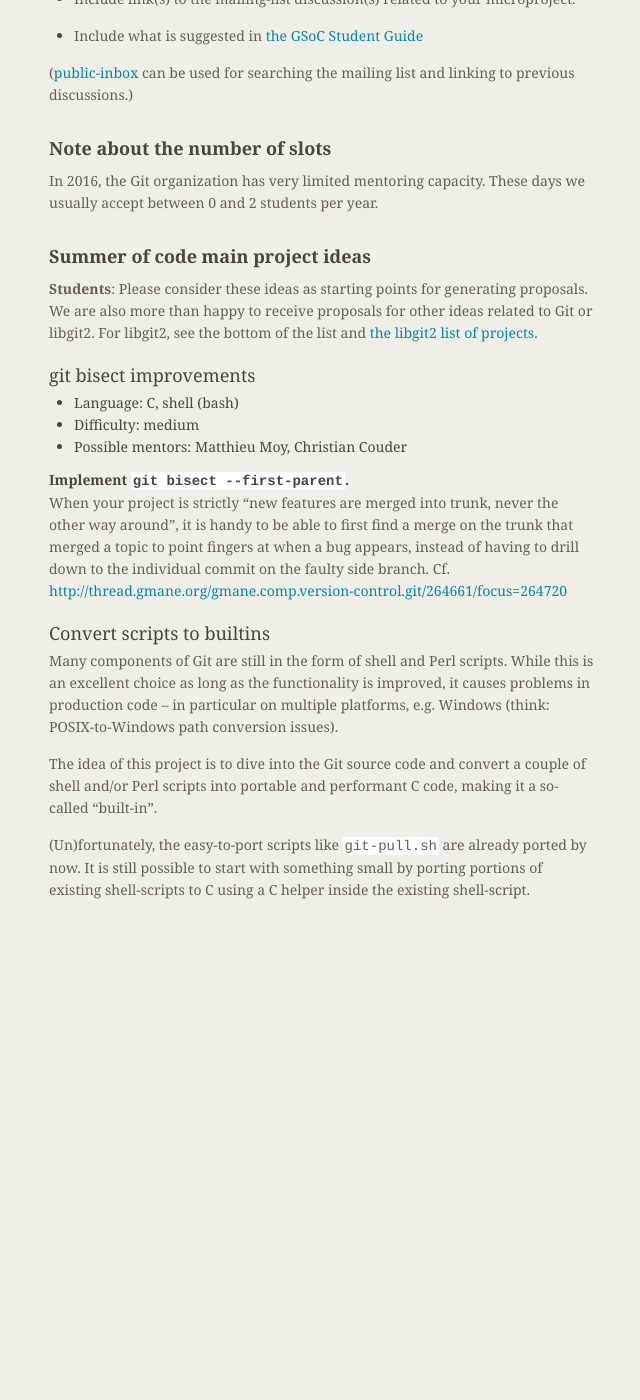
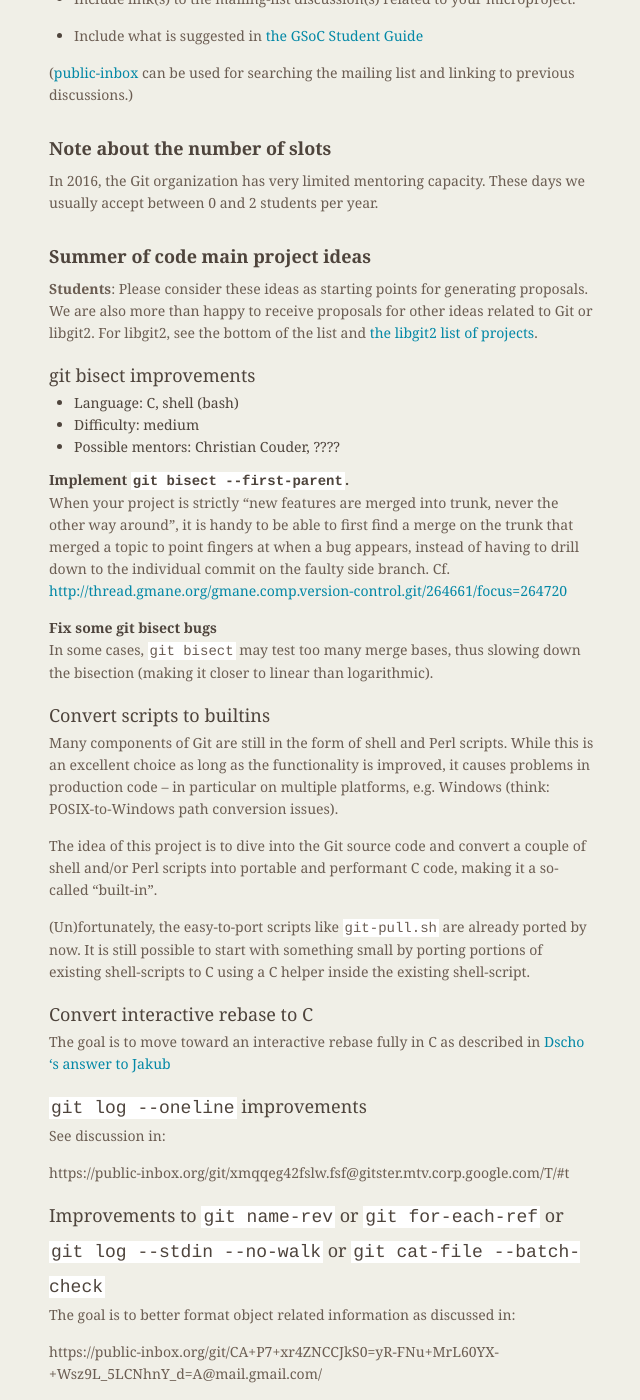
Before and after one commit to git/git.github.io, a Jekyll site: the page built from SoC-2017-Ideas.md, in a window 1280 px wide and 1400 px high, scrolled down 1437 px. Shown: the whole window, without its empty margins (485-1125 px from the left). Built offline with Jekyll 4.4.1, drawn with Linux system fonts in a browser that asks for light colours; before the commit the page ends 2353 px from its top, so only the background shows below that.

Commit message:
SoC2017: add potential ideas

```diff
--- a/SoC-2017-Ideas.md
+++ b/SoC-2017-Ideas.md
@@ -109,7 +109,7 @@
 
  - Language: C, shell (bash)
  - Difficulty: medium
- - Possible mentors: Matthieu Moy, Christian Couder
+ - Possible mentors: Christian Couder, ????
 
 #### Implement `git bisect --first-parent`.
 
@@ -119,6 +119,11 @@
 a bug appears, instead of having to drill down to the individual
 commit on the faulty side branch. Cf.  <http://thread.gmane.org/gmane.comp.version-control.git/264661/focus=264720>
 
+#### Fix some git bisect bugs
+
+In some cases, `git bisect` may test too many merge bases, thus
+slowing down the bisection (making it closer to linear than
+logarithmic).
 
 
 ### Convert scripts to builtins
@@ -137,3 +142,23 @@
 already ported by now. It is still possible to start with something
 small by porting portions of existing shell-scripts to C using a C
 helper inside the existing shell-script.
+
+
+### Convert interactive rebase to C
+
+The goal is to move toward an interactive rebase fully in C as described in
+[Dscho 's answer to Jakub](http://public-inbox.org/git/alpine.DEB.2.20.1609021432070.129229@virtualbox/)
+
+
+### `git log --oneline` improvements
+
+See discussion in:
+
+https://public-inbox.org/git/xmqqeg42fslw.fsf@gitster.mtv.corp.google.com/T/#t
+
+
+### Improvements to `git name-rev` or `git for-each-ref` or `git log --stdin --no-walk` or `git cat-file --batch-check`
+
+The goal is to better format object related information as discussed in:
+
+https://public-inbox.org/git/CA+P7+xr4ZNCCJkS0=yR-FNu+MrL60YX-+Wsz9L_5LCNhnY_d=A@mail.gmail.com/
```
